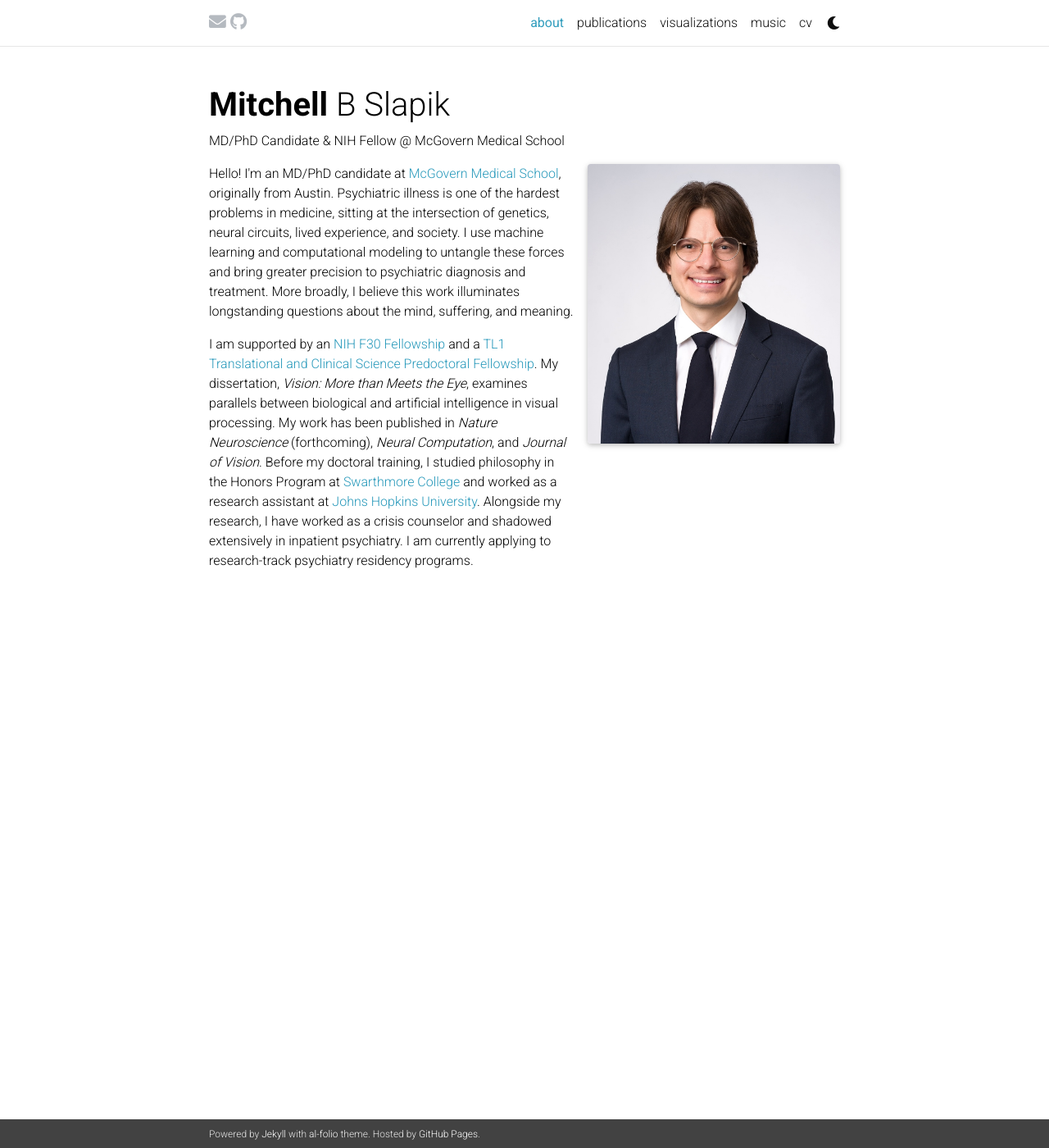
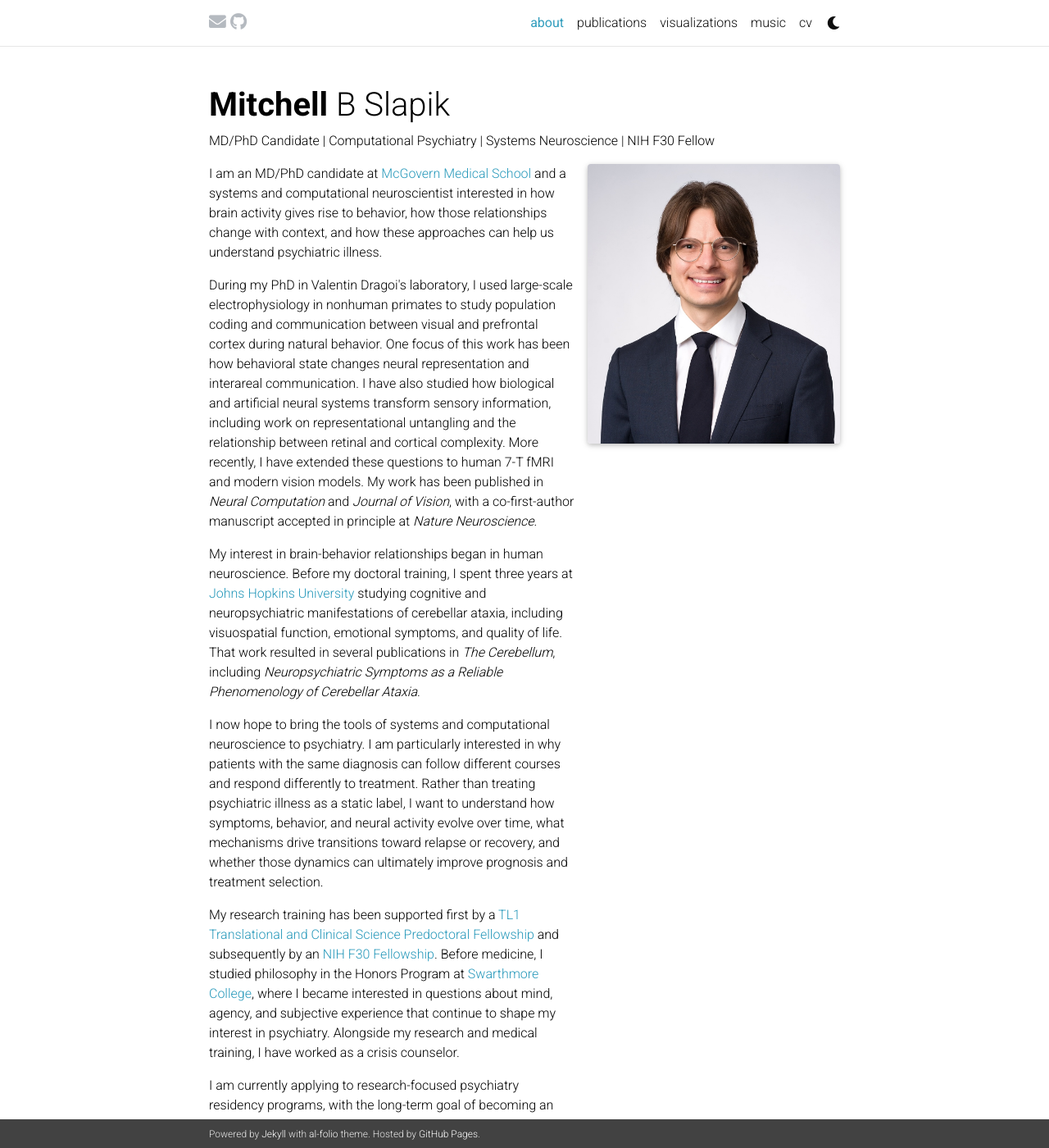
Before and after one commit to mitchellslapik/mitchellslapik.github.io, a Jekyll site: the page built from _pages/about.md, in a window 1280 px wide and 1400 px high. Shown: the whole window at 82% size. Built offline with Jekyll 4.4.1, drawn with Linux system fonts in a browser that asks for light colours; full-size pictures stand in for the smaller copies a plugin makes; comment, search, counter and statistics services are not loaded; a style sheet for code colours, icons or effects is not loaded.

Commit message:
Update about.md

```diff
--- a/_pages/about.md
+++ b/_pages/about.md
@@ -2,18 +2,39 @@
 layout: about
 title: about
 permalink: /
-subtitle:  MD/PhD Candidate & NIH Fellow @ McGovern Medical School
+subtitle: MD/PhD Candidate | Computational Psychiatry | Systems Neuroscience | NIH F30 Fellow
+
 profile:
   align: right
   image: headshot.jpg
-  image_circular: false # crops the image to make it circular
+  image_circular: false
   address: >
 
-news: false  # includes a list of news items
-selected_papers: false # includes a list of papers marked as "selected={true}"
-social: false  # includes social icons at the bottom of the page
+news: false
+selected_papers: false
+social: false
 ---
 
-<p>Hello! I'm an MD/PhD candidate at <a href="https://gsbs.uth.edu/mdphd/">McGovern Medical School</a>, originally from Austin. Psychiatric illness is one of the hardest problems in medicine, sitting at the intersection of genetics, neural circuits, lived experience, and society. I use machine learning and computational modeling to untangle these forces and bring greater precision to psychiatric diagnosis and treatment. More broadly, I believe this work illuminates longstanding questions about the mind, suffering, and meaning.</p>
+<p>
+I am an MD/PhD candidate at <a href="https://gsbs.uth.edu/mdphd/">McGovern Medical School</a> and a systems and computational neuroscientist interested in how brain activity gives rise to behavior, how those relationships change with context, and how these approaches can help us understand psychiatric illness.
+</p>
 
-<p>I am supported by an <a href="https://researchtraining.nih.gov/programs/fellowships/F30">NIH F30 Fellowship</a> and a <a href="https://www.uth.edu/ccts/education-training/tl1-program">TL1 Translational and Clinical Science Predoctoral Fellowship</a>. My dissertation, <em>Vision: More than Meets the Eye</em>, examines parallels between biological and artificial intelligence in visual processing. My work has been published in  <em>Nature Neuroscience</em> (forthcoming), <em>Neural Computation</em>, and <em>Journal of Vision</em>. Before my doctoral training, I studied philosophy in the Honors Program at <a href="https://www.swarthmore.edu/">Swarthmore College</a> and worked as a research assistant at <a href="https://www.jhu.edu/">Johns Hopkins University</a>. Alongside my research, I have worked as a crisis counselor and shadowed extensively in inpatient psychiatry. I am currently applying to research-track psychiatry residency programs.</p>
+<p>
+During my PhD in Valentin Dragoi's laboratory, I used large-scale electrophysiology in nonhuman primates to study population coding and communication between visual and prefrontal cortex during natural behavior. One focus of this work has been how behavioral state changes neural representation and interareal communication. I have also studied how biological and artificial neural systems transform sensory information, including work on representational untangling and the relationship between retinal and cortical complexity. More recently, I have extended these questions to human 7-T fMRI and modern vision models. My work has been published in <em>Neural Computation</em> and <em>Journal of Vision</em>, with a co-first-author manuscript accepted in principle at <em>Nature Neuroscience</em>.
+</p>
+
+<p>
+My interest in brain-behavior relationships began in human neuroscience. Before my doctoral training, I spent three years at <a href="https://www.jhu.edu/">Johns Hopkins University</a> studying cognitive and neuropsychiatric manifestations of cerebellar ataxia, including visuospatial function, emotional symptoms, and quality of life. That work resulted in several publications in <em>The Cerebellum</em>, including <em>Neuropsychiatric Symptoms as a Reliable Phenomenology of Cerebellar Ataxia</em>.
+</p>
+
+<p>
+I now hope to bring the tools of systems and computational neuroscience to psychiatry. I am particularly interested in why patients with the same diagnosis can follow different courses and respond differently to treatment. Rather than treating psychiatric illness as a static label, I want to understand how symptoms, behavior, and neural activity evolve over time, what mechanisms drive transitions toward relapse or recovery, and whether those dynamics can ultimately improve prognosis and treatment selection.
+</p>
+
+<p>
+My research training has been supported first by a <a href="https://www.uth.edu/ccts/education-training/tl1-program">TL1 Translational and Clinical Science Predoctoral Fellowship</a> and subsequently by an <a href="https://researchtraining.nih.gov/programs/fellowships/F30">NIH F30 Fellowship</a>. Before medicine, I studied philosophy in the Honors Program at <a href="https://www.swarthmore.edu/">Swarthmore College</a>, where I became interested in questions about mind, agency, and subjective experience that continue to shape my interest in psychiatry. Alongside my research and medical training, I have worked as a crisis counselor.
+</p>
+
+<p>
+I am currently applying to research-focused psychiatry residency programs, with the long-term goal of becoming an academic psychiatrist and independent physician-scientist in computational psychiatry.
+</p>
```
